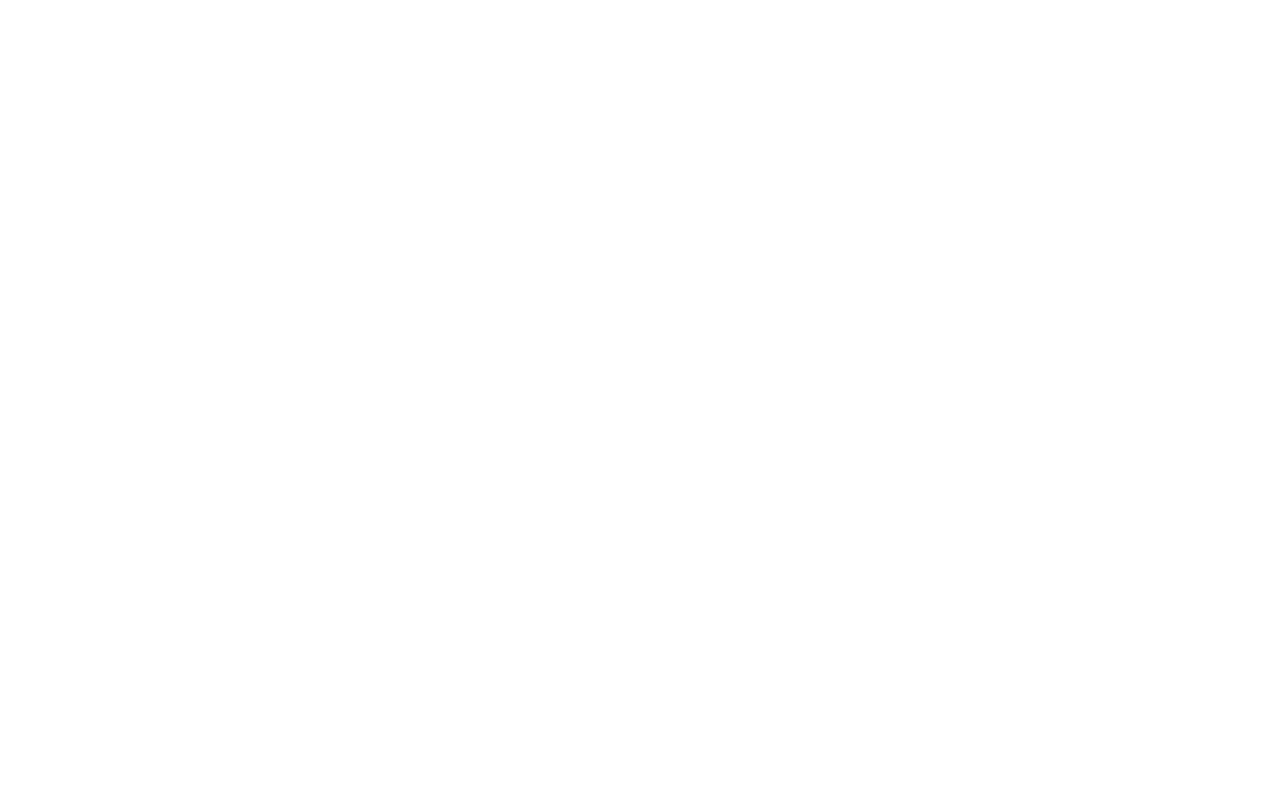
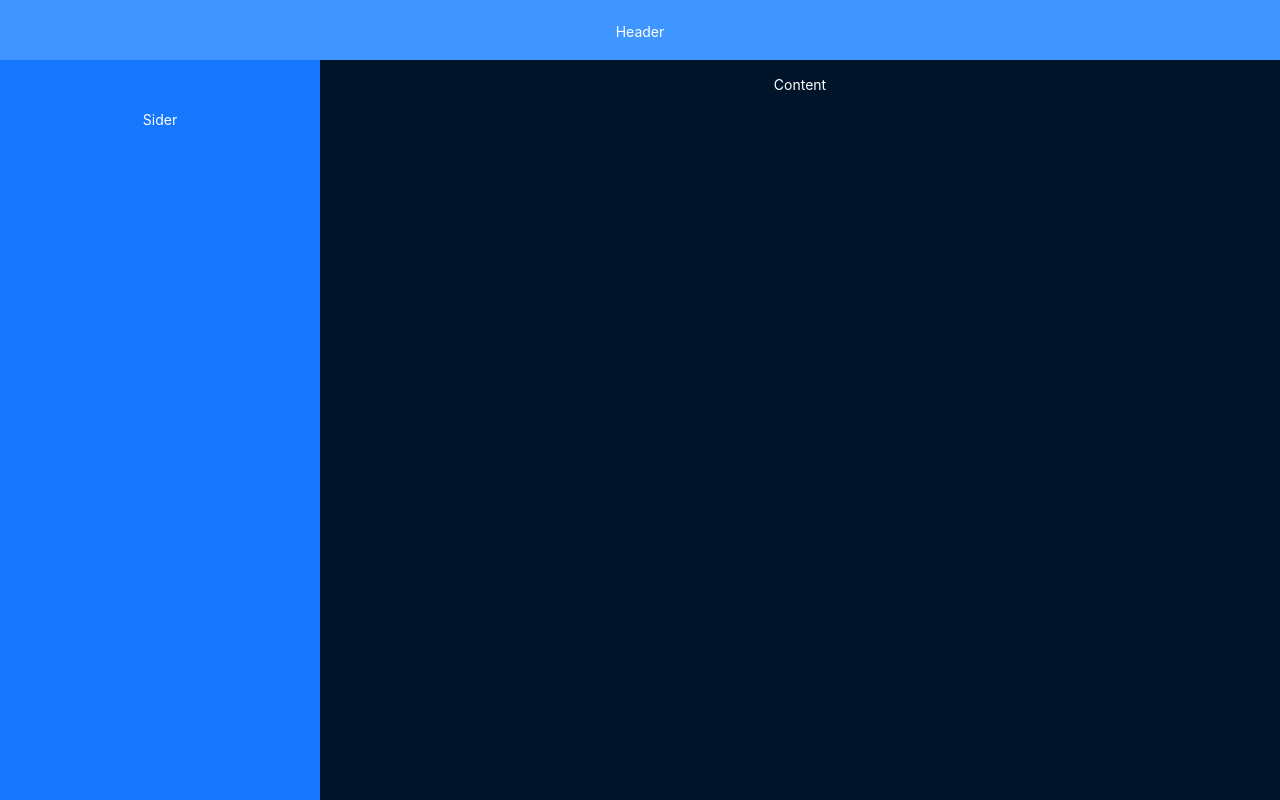
Before and after one commit to DmitryRudinsky/react-cryptocurrency, a React (Create React App) app: page / in a window 1280 px wide. Built offline with nearby package versions, Linux system fonts and the light colour scheme.

Commit message:
Application structure

```diff
--- a/package.json
+++ b/package.json
@@ -6,6 +6,7 @@
     "@testing-library/jest-dom": "^5.17.0",
     "@testing-library/react": "^13.4.0",
     "@testing-library/user-event": "^13.5.0",
+    "antd": "^5.15.3",
     "react": "^18.2.0",
     "react-dom": "^18.2.0",
     "react-scripts": "5.0.1",
--- a/public/index.html
+++ b/public/index.html
@@ -1,9 +1,9 @@
 <!DOCTYPE html>
 <html lang="en">
 <head>
-    <meta charset="utf-8" />
-    <link rel="icon" href="%PUBLIC_URL%/favicon.ico" />
-    <meta name="viewport" content="width=device-width, initial-scale=1" />
+    <meta charset="utf-8"/>
+    <link rel="icon" href="%PUBLIC_URL%/favicon.ico"/>
+    <meta name="viewport" content="width=device-width, initial-scale=1"/>
     <title>React App</title>
 </head>
 <body>
--- a/src/App.js
+++ b/src/App.js
@@ -1,12 +1,22 @@
 import React from 'react';
-
+import "./styles/index.scss"
+import { Layout } from 'antd';
+import AppHeader from "./components/layout/AppHeader";
+import AppSider from "./components/layout/AppSider";
+import AppContent from "./components/layout/AppContent";
 
 function App() {
-  return (
-    <div className="App">
-
-    </div>
-  );
+    return (
+        <div className="App">
+            <Layout>
+                <AppHeader/>
+                <Layout>
+                    <AppSider/>
+                    <AppContent/>
+                </Layout>
+            </Layout>
+        </div>
+    );
 }
 
 export default App;
--- /dev/null
+++ b/src/components/layout/AppContent.jsx
@@ -0,0 +1,18 @@
+import React from 'react';
+import { Layout } from 'antd';
+
+
+const contentStyle = {
+    textAlign: 'center',
+    minHeight: "calc(100vh - 60px)",
+    color: '#fff',
+    backgroundColor: '#001529',
+    padding: "1rem"
+};
+const AppContent = () => {
+    return (
+        <Layout.Content style={contentStyle}>Content</Layout.Content>
+    );
+};
+
+export default AppContent;
--- /dev/null
+++ b/src/components/layout/AppHeader.jsx
@@ -0,0 +1,19 @@
+import { Layout } from 'antd';
+import React from 'react';
+
+
+const headerStyle = {
+    textAlign: 'center',
+    color: '#fff',
+    height: 60,
+    paddingInline: 48,
+    lineHeight: '64px',
+    backgroundColor: '#4096ff',
+};
+const AppHeader = () => {
+    return (
+        <Layout.Header style={headerStyle}>Header</Layout.Header>
+    );
+};
+
+export default AppHeader;
--- /dev/null
+++ b/src/components/layout/AppSider.jsx
@@ -0,0 +1,19 @@
+import React from 'react';
+import { Layout } from 'antd';
+
+
+const siderStyle = {
+    textAlign: 'center',
+    lineHeight: '120px',
+    color: '#fff',
+    backgroundColor: '#1677ff',
+};
+const AppSider = () => {
+    return (
+        <Layout.Sider width="25%" style={siderStyle}>
+            Sider
+        </Layout.Sider>
+    );
+};
+
+export default AppSider;
--- a/src/index.js
+++ b/src/index.js
@@ -4,7 +4,7 @@
 
 const root = ReactDOM.createRoot(document.getElementById('root'));
 root.render(
-  <React.StrictMode>
-    <App />
-  </React.StrictMode>
+    <React.StrictMode>
+        <App/>
+    </React.StrictMode>
 );
--- a/src/styles/index.scss
+++ b/src/styles/index.scss
@@ -0,0 +1,5 @@
+*{
+  margin: 0;
+  padding: 0;
+  box-sizing: border-box;
+}
```
Also changed, not shown: 1 other file (tests, documents, lock files or other folders). Lines whose indentation alone changed are shown as unchanged.
